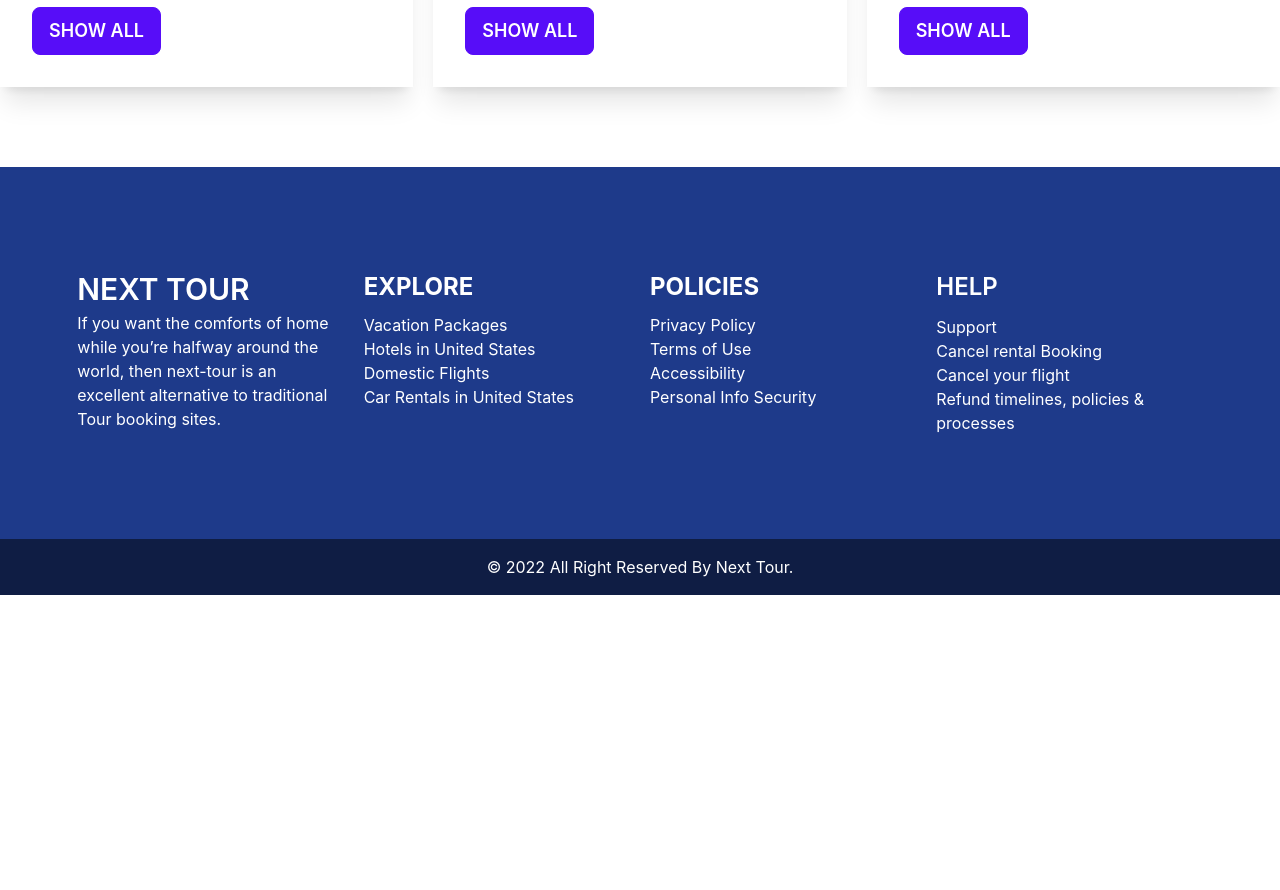
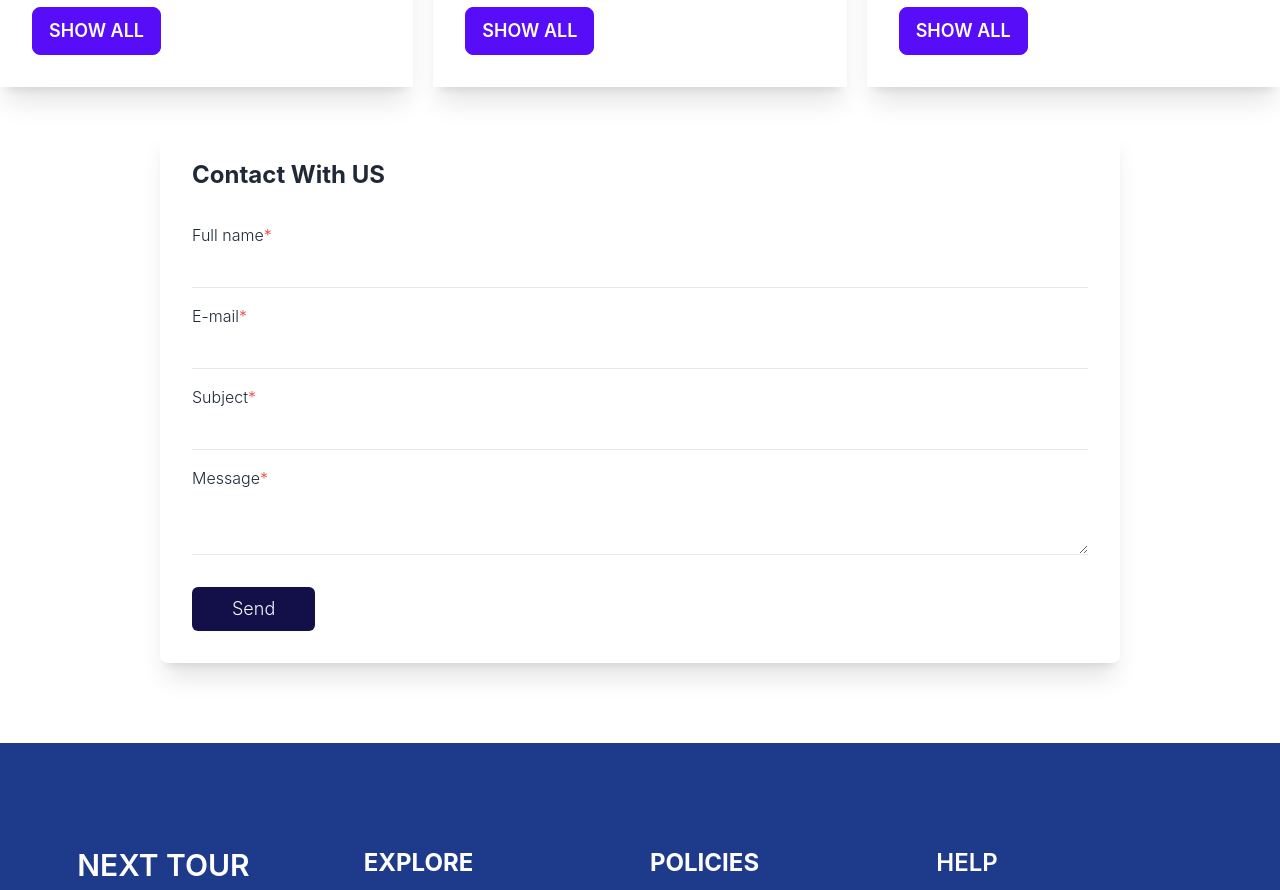
Before and after one commit to sohag-9065/Next-Tour, a Next.js app: page / in a window 1280 px wide. Shown: the part 1401-2291 px from the top of the page. Before the commit the page ends 2076 px from the top, so only its background shows below. Built offline with nearby package versions, Linux system fonts and the light colour scheme.

Commit message:
created contact form

```diff
--- /dev/null
+++ b/Components/HomeComponent/ContactForm.jsx
@@ -0,0 +1,57 @@
+const ContactForm = () => {
+  const formData = (event) => {
+    event.preventDefault();
+    const name = event.target.fullname.value;
+    console.log(name);
+  };
+  return (
+    <form
+      onSubmit={formData}
+      className="rounded-lg mt-10 shadow-xl flex flex-col px-8 py-8 bg-white dark:bg-blue-500 w-9/12 mx-auto"
+    >
+      <h1 className="text-2xl font-bold dark:text-gray-50">Contact With US</h1>
+
+      <label htmlFor="fullname" className=" font-light mt-8 dark:text-gray-50">
+        Full name<span className="text-red-500 dark:text-gray-50">*</span>
+      </label>
+      <input
+        type="text"
+        name="fullname"
+        className="bg-transparent text-white border-b py-2 pl-4 focus:outline-none focus:rounded-md focus:ring-1 ring-green-500 font-light "
+      />
+
+      <label htmlFor="email" className=" font-light mt-4 dark:text-gray-50">
+        E-mail<span className="text-red-500">*</span>
+      </label>
+      <input
+        type="email"
+        name="email"
+        className="bg-transparent text-white border-b py-2 pl-4 focus:outline-none focus:rounded-md focus:ring-1 ring-green-500 font-light "
+      />
+
+      <label htmlFor="subject" className=" font-light mt-4 dark:text-gray-50">
+        Subject<span className="text-red-500">*</span>
+      </label>
+      <input
+        type="text"
+        name="subject"
+        className="bg-transparent text-white border-b py-2 pl-4 focus:outline-none focus:rounded-md focus:ring-1 ring-green-500 font-light "
+      />
+
+      <label htmlFor="message" className=" font-light mt-4 dark:text-gray-50">
+        Message<span className="text-red-500">*</span>
+      </label>
+      <textarea
+        name="message"
+        className="bg-transparent text-white border-b py-2 pl-4 focus:outline-none focus:rounded-md focus:ring-1 ring-green-500 font-light "
+      ></textarea>
+      <div className="flex flex-row items-center justify-start">
+        <button className="px-10 mt-8 py-2 bg-[#130F49] text-gray-50 font-light rounded-md text-lg flex flex-row items-center">
+          Send
+        </button>
+      </div>
+    </form>
+  );
+};
+
+export default ContactForm;
--- a/package.json
+++ b/package.json
@@ -10,7 +10,7 @@
   },
   "dependencies": {
     "daisyui": "^2.43.0",
-    "next": "13.0.6",
+    "next": "^13.0.6",
     "react": "18.2.0",
     "react-dom": "18.2.0",
     "react-icons": "^4.7.1"
--- a/pages/index.js
+++ b/pages/index.js
@@ -2,6 +2,7 @@ import Head from 'next/head';
 import Image from 'next/image';
 import CarrosulHome from '../Components/HomeComponent/CarrosulHome';
 import CategoryHome from '../Components/HomeComponent/CategoryHome';
+import ContactForm from '../Components/HomeComponent/ContactForm';
 import HotelContainer from '../Components/HomeComponent/HotelContainerHome';
 import styles from '../styles/Home.module.css';
 
@@ -12,6 +13,7 @@ export default function Home() {
       <h1>This is Main Page</h1>
       <CarrosulHome />
       <CategoryHome />
+      <ContactForm></ContactForm>
 
 
     </div>
```
Also changed, not shown: 1 other file (tests, documents, lock files or other folders).
